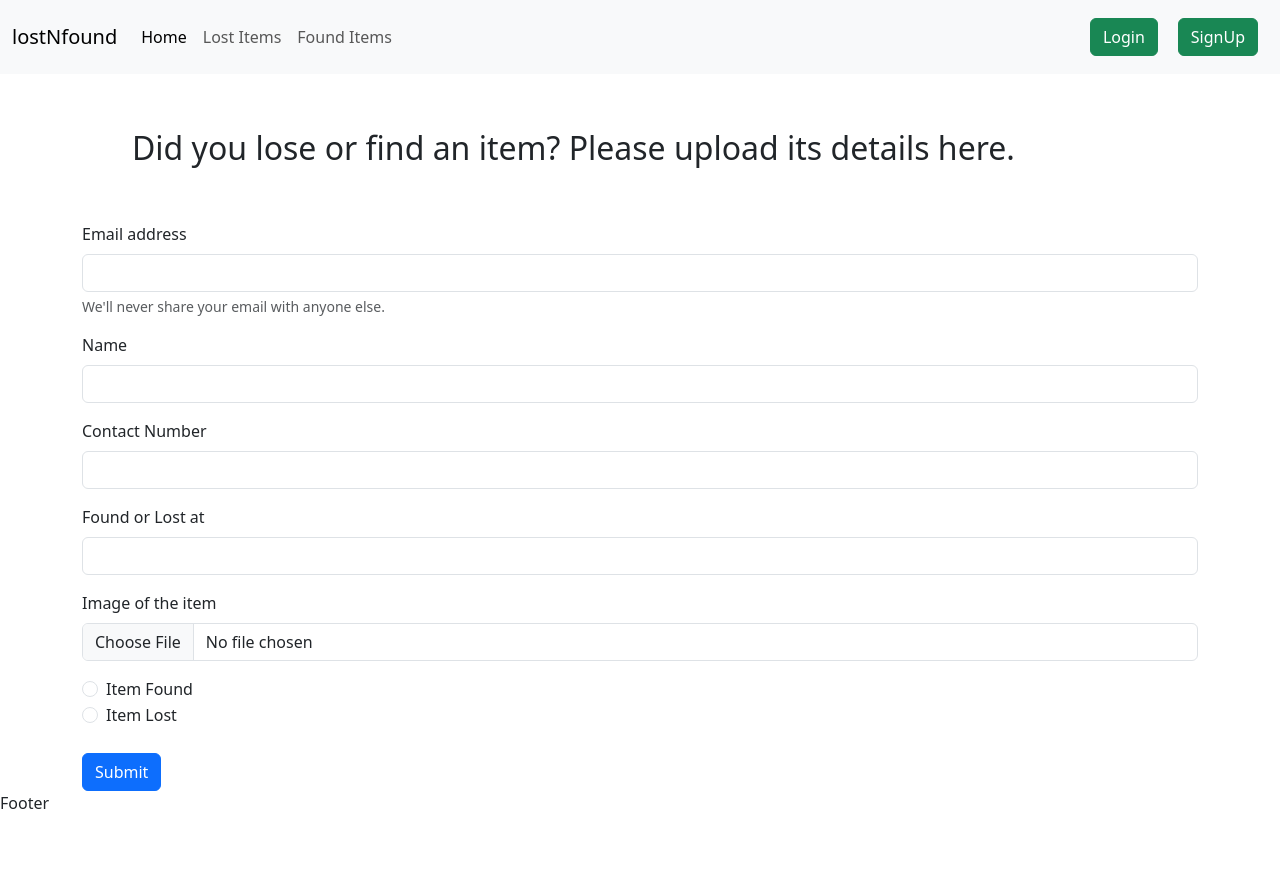
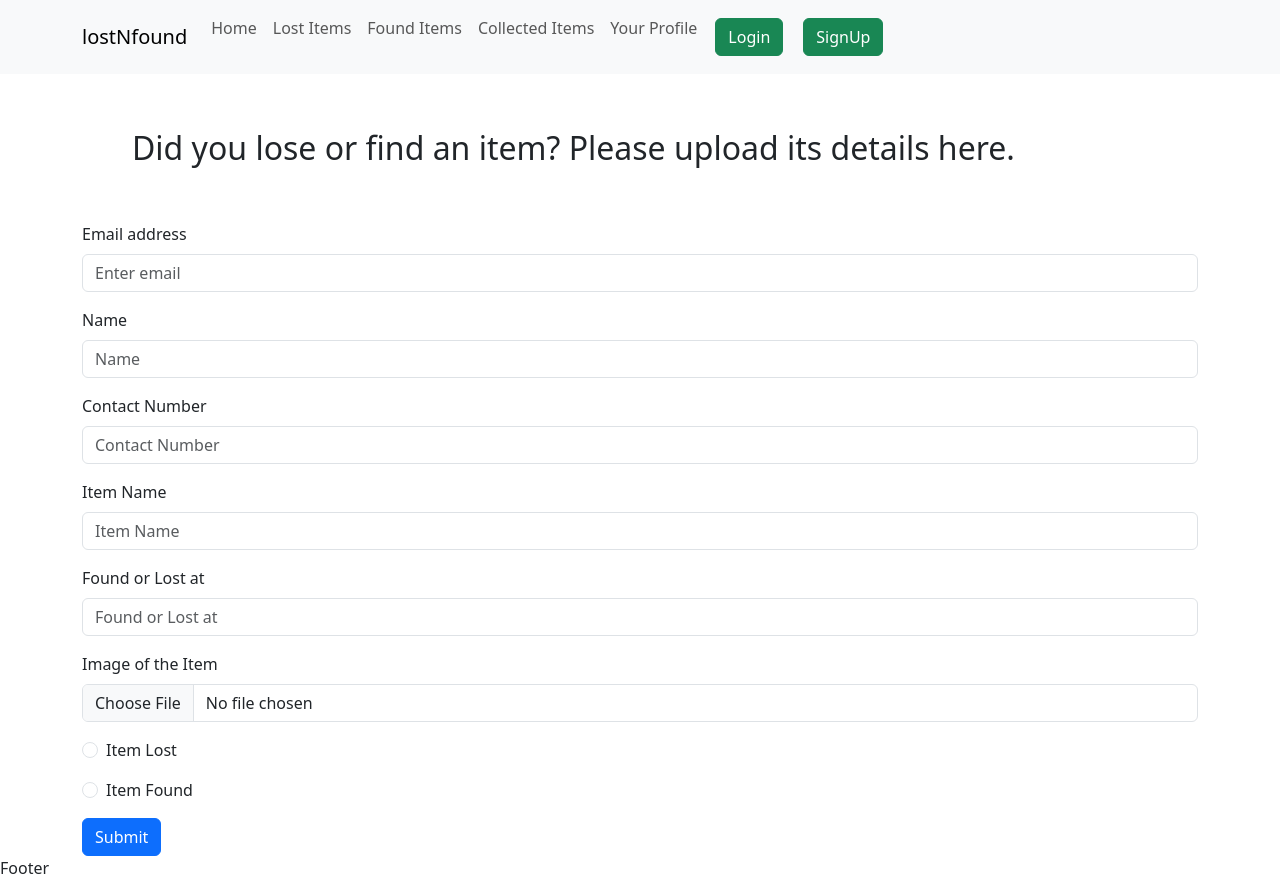
Before and after one commit to Dhanushdevireddy/Lost-and-Found-Portal, a React (Create React App) app: page / in a window 1280 px wide. Before the commit the page ends 815 px from the top, so only its background shows below. Built offline with nearby package versions, Linux system fonts and the light colour scheme.

Commit message:
Updated Card component and form in homepage

```diff
--- a/package.json
+++ b/package.json
@@ -12,6 +12,7 @@
     "react-dom": "^18.2.0",
     "react-router-dom": "^6.14.2",
     "react-scripts": "5.0.1",
+    "require": "^2.4.20",
     "web-vitals": "^2.1.4"
   },
   "scripts": {
--- a/src/App.js
+++ b/src/App.js
@@ -6,6 +6,8 @@ import{
 } from "react-router-dom";
 import LostItems from './screens/LostItems';
 import FoundItems from './screens/FoundItems';
+import CollectedItems from './screens/CollectedItems';
+import UserProfile from './screens/UserProfile';
 
 function App() {
   return (
@@ -15,6 +17,8 @@ function App() {
           <Route exact path="/" element={<Home/>}/>
           <Route exact path="/itemsLost" element={<LostItems/>}/>
           <Route exact path="/itemsFound" element={<FoundItems/>}/>
+          <Route exact path="/itemsCollected" element={<CollectedItems/>} />
+          <Route exact path="/userProfile" element={<UserProfile/>} />
         </Routes>
       </div>
     </Router>
--- /dev/null
+++ b/src/components/Card.js
@@ -0,0 +1,20 @@
+import React from 'react'
+import { Col, Container, Row } from 'react-bootstrap'
+
+export default function Card() {
+  return (
+    <Container>
+      <Row>
+        <Col xs="12" md="6">
+        <img src={''} alt='book'></img>
+        </Col>
+        <Col xs="12" md="6">
+        <p>Item Name</p>
+        <p>Lost by</p>
+        <p>Lost at</p>
+        <p>Contact Details</p>
+        </Col>
+    </Row>
+    </Container>
+  )
+}
--- a/src/components/Navbar.js
+++ /dev/null
@@ -1,58 +0,0 @@
-import React, { useState } from "react";
-import {Link} from 'react-router-dom';
-import Modal from "../screens/Modal";
-import Login from "../screens/Login";
-import SignUp from "../screens/SignUp";
-
-export default function Navbar() {
-  const [modalView, setModalView] = useState(false)
-  return (
-    <div>
-      <nav className="navbar navbar-expand-lg navbar-light bg-light">
-        <div className="container-fluid">
-          <Link className="navbar-brand" to="/">
-            lostNfound
-          </Link>
-          <button
-            className="navbar-toggler"
-            type="button"
-            data-bs-toggle="collapse"
-            data-bs-target="#navbarSupportedContent"
-            aria-controls="navbarSupportedContent"
-            aria-expanded="false"
-            aria-label="Toggle navigation"
-          >
-            <span className="navbar-toggler-icon"></span>
-          </button>
-          <div className="collapse navbar-collapse" id="navbarSupportedContent">
-            <ul className="navbar-nav me-auto mb-2 mb-lg-0">
-              <li className="nav-item">
-                <Link className="nav-link active" aria-current="page" to="/">
-                  Home
-                </Link>
-              </li>
-              <li className="nav-item">
-                <Link className="nav-link" to="/itemsLost">
-                  Lost Items
-                </Link>
-              </li>
-              <li className="nav-item">
-                <Link className="nav-link" to="/itemsFound">
-                  Found Items
-                </Link>
-              </li>
-            </ul>
-            <button className="btn btn-success" style={{"margin":"10px"}} type="submit" onClick={()=>{setModalView(true)}}>
-              Login
-            </button>
-            {modalView? <Modal onClose={()=>{setModalView(false)}}><Login/></Modal>:null}
-            <button className="btn btn-success" style={{"margin":"10px"}} type="submit" onClick={()=>{setModalView(true)}}>
-              SignUp
-            </button>
-            {modalView? <Modal onClose={()=>{setModalView(false)}}><SignUp/></Modal>:null}
-          </div>
-        </div>
-      </nav>
-    </div>
-  );
-}
--- /dev/null
+++ b/src/components/NavigationBar.js
@@ -0,0 +1,36 @@
+import React, { useState } from "react";
+//import { Link } from "react-router-dom";
+import Modal from "../screens/Modal";
+import Login from "../screens/Login";
+import SignUp from "../screens/SignUp";
+import Container from "react-bootstrap/Container";
+import Nav from "react-bootstrap/Nav";
+import Navbar from "react-bootstrap/Navbar";
+//import NavDropdown from "react-bootstrap/NavDropdown";
+import 'bootstrap/dist/css/bootstrap.min.css';
+import Button from 'react-bootstrap/Button';
+
+export default function NavigationBar() {
+  const [modalView, setModalView] = useState(false)
+  return (
+      <Navbar expand="lg" className="bg-body-tertiary">
+        <Container>
+          <Navbar.Brand href="/">lostNfound</Navbar.Brand>
+          <Navbar.Toggle aria-controls="basic-navbar-nav" />
+          <Navbar.Collapse id="basic-navbar-nav">
+            <Nav className="me-auto">
+              <Nav.Link href="/">Home</Nav.Link>
+              <Nav.Link href="/itemsLost">Lost Items</Nav.Link>
+              <Nav.Link href="/itemsFound">Found Items</Nav.Link>
+              <Nav.Link href="/itemsCollected">Collected Items</Nav.Link>
+              <Nav.Link href="/userProfile">Your Profile</Nav.Link>
+              <Button variant="success" style={{"margin":"10px"}} type="submit" onClick={()=>{setModalView(true)}}>Login</Button>
+              {modalView? <Modal onClose={()=>{setModalView(false)}}><Login/></Modal>:null}
+              <Button variant="success" style={{"margin":"10px"}} type="submit" onClick={()=>{setModalView(true)}}>SignUp</Button>
+              {modalView? <Modal onClose={()=>{setModalView(false)}}><SignUp/></Modal>:null}
+            </Nav>
+          </Navbar.Collapse>
+        </Container>
+      </Navbar>
+  );
+}
--- a/src/index.js
+++ b/src/index.js
@@ -3,7 +3,7 @@ import ReactDOM from 'react-dom/client';
 import './index.css';
 import App from './App';
 import reportWebVitals from './reportWebVitals';
-import 'bootstrap/dist/css/bootstrap.min.css';
+
 
 const root = ReactDOM.createRoot(document.getElementById('root'));
 root.render(
--- a/src/screens/Home.js
+++ b/src/screens/Home.js
@@ -1,100 +1,65 @@
 import React from "react";
-import Navbar from "../components/Navbar";
 import Footer from "../components/Footer";
 import { Col, Container, Row } from "react-bootstrap";
+import NavigationBar from "../components/NavigationBar";
+import Button from "react-bootstrap/Button";
+import Form from "react-bootstrap/Form";
 
 export default function Home() {
   return (
     <>
-      <Navbar />
+      <NavigationBar />
       <Container>
         <Row>
-          <Col>
+          <Col xs="12">
             <div className="fs-2" style={{ margin: "50px" }}>
               Did you lose or find an item? Please upload its details here.
             </div>
-            <form>
-              <div className="mb-3">
-                <label for="exampleInputEmail1" className="form-label">
-                  Email address
-                </label>
-                <input
-                  type="email"
-                  className="form-control"
-                  id="exampleInputEmail1"
-                  aria-describedby="emailHelp"
-                />
-                <div id="emailHelp" className="form-text">
-                  We'll never share your email with anyone else.
-                </div>
-              </div>
-              <div className="mb-3">
-                <label for="exampleInputName1" className="form-label">
-                  Name
-                </label>
-                <input
-                  type="name"
-                  className="form-control"
-                  id="exampleInputName1"
-                />
-              </div>
-              <div className="mb-3">
-                <label for="exampleInputNumber1" className="form-label">
-                  Contact Number
-                </label>
-                <input
-                  type="num"
-                  className="form-control"
-                  id="exampleInputNumber1"
-                />
-              </div>
-              <div className="mb-3">
-                <label for="exampleInputFola1" className="form-label">
-                  Found or Lost at
-                </label>
-                <input
-                  type="fola"
-                  className="form-control"
-                  id="exampleInputFola1"
-                />
-              </div>
-              <div className="mb-3">
-                <label for="exampleInputImage1" className="form-label">
-                  Image of the item
-                </label>
-                <input type="file" className="form-control" id="file-input" name="ImageStyle" />
-              </div>
-              <div className="mb-3">
-                <label for="exampleInputFol1" className="form-label">
-                  <div className="form-check">
-                    <input
-                      className="form-check-input"
-                      type="radio"
-                      name="flexRadioDefault"
-                      id="flexRadioDefault1"
-                    />
-                    <label className="form-check-label" for="flexRadioDefault1">
-                      Item Found
-                    </label>
-                  </div>
-                  <div className="form-check">
-                    <input
-                      className="form-check-input"
-                      type="radio"
-                      name="flexRadioDefault"
-                      id="flexRadioDefault2"
-                    />
-                    <label className="form-check-label" for="flexRadioDefault2">
-                      Item Lost
-                    </label>
-                  </div>
-                </label>
-              </div>
-              <button type="submit" className="btn btn-primary">
-                Submit
-              </button>
-            </form>
           </Col>
+          <Form>
+            <Form.Group className="mb-3" controlId="formBasicEmail">
+              <Form.Label>Email address</Form.Label>
+              <Form.Control type="email" placeholder="Enter email" />
+            </Form.Group>
+
+            <Form.Group className="mb-3" controlId="formBasicName">
+              <Form.Label>Name</Form.Label>
+              <Form.Control type="name" placeholder="Name" />
+            </Form.Group>
+
+            <Form.Group className="mb-3" controlId="formBasicNum">
+              <Form.Label>Contact Number</Form.Label>
+              <Form.Control type="num" placeholder="Contact Number" />
+            </Form.Group>
+
+            <Form.Group className="mb-3" controlId="formBasicItem">
+              <Form.Label>Item Name</Form.Label>
+              <Form.Control type="item" placeholder="Item Name" />
+            </Form.Group>
+
+            <Form.Group className="mb-3" controlId="formBasicFola">
+              <Form.Label>Found or Lost at</Form.Label>
+              <Form.Control type="fola" placeholder="Found or Lost at" />
+            </Form.Group>
+
+            <Form.Group className="mb-3" controlId="formBasicIamge">
+              <Form.Label>Image of the Item</Form.Label>
+              <Form.Control type="file" />
+            </Form.Group>
+
+            <Form.Group className="mb-3" controlId="formBasicItemLost">
+              <Form.Check type="radio" label="Item Lost" />
+            </Form.Group>
+
+            <Form.Group className="mb-3" controlId="formBasicItemFound">
+              <Form.Check type="radio" label="Item Found" />
+            </Form.Group>
+
+            <Button variant="primary" type="submit">
+              Submit
+            </Button>
+          </Form>
+
         </Row>
       </Container>
       <Footer />
--- /dev/null
+++ b/src/screens/UserProfile.js
@@ -0,0 +1,47 @@
+import React from "react";
+import NavigationBar from "../components/NavigationBar";
+import Footer from "../components/Footer";
+import { Container, Row } from "react-bootstrap";
+import Accordion from "react-bootstrap/Accordion";
+
+export default function UserProfile() {
+  return (
+    <div>
+      <NavigationBar />
+      <Container>
+        <Row>
+          <Accordion defaultActiveKey="0">
+            <Accordion.Item eventKey="0">
+              <Accordion.Header>Your Profile</Accordion.Header>
+              <Accordion.Body>
+                <p>Name: Blah</p>
+                <p>Email ID: Blah</p>
+                <p>Mobile Number: Blah</p>
+              </Accordion.Body>
+            </Accordion.Item>
+            <Accordion.Item eventKey="1">
+              <Accordion.Header>Previously Reported Items</Accordion.Header>
+              <Accordion.Body>
+                Lorem ipsum dolor sit amet, consectetur adipiscing elit, sed do
+                eiusmod tempor incididunt ut labore et dolore magna aliqua. Ut
+                enim ad minim veniam, quis nostrud exercitation ullamco laboris
+                nisi ut aliquip ex ea commodo consequat. Duis aute irure dolor
+                in reprehenderit in voluptate velit esse cillum dolore eu fugiat
+                nulla pariatur. Excepteur sint occaecat cupidatat non proident,
+                sunt in culpa qui officia deserunt mollit anim id est laborum.
+              </Accordion.Body>
+            </Accordion.Item>
+            <Accordion.Item eventKey="2">
+              <Accordion.Header>Edit Profile</Accordion.Header>
+              <Accordion.Body>
+                <p>Change Password</p>
+                <p>Change Username</p>
+              </Accordion.Body>
+            </Accordion.Item>
+          </Accordion>
+        </Row>
+      </Container>
+      <Footer />
+    </div>
+  );
+}
```
Also changed, not shown: src/screens/CollectedItems.js (added, +17 -0 lines), src/screens/FoundItems.js (+7 -3 lines), src/screens/LostItems.js (+7 -3 lines), src/download (2).jpeg (added), 1 other file (tests, documents, lock files or other folders).
